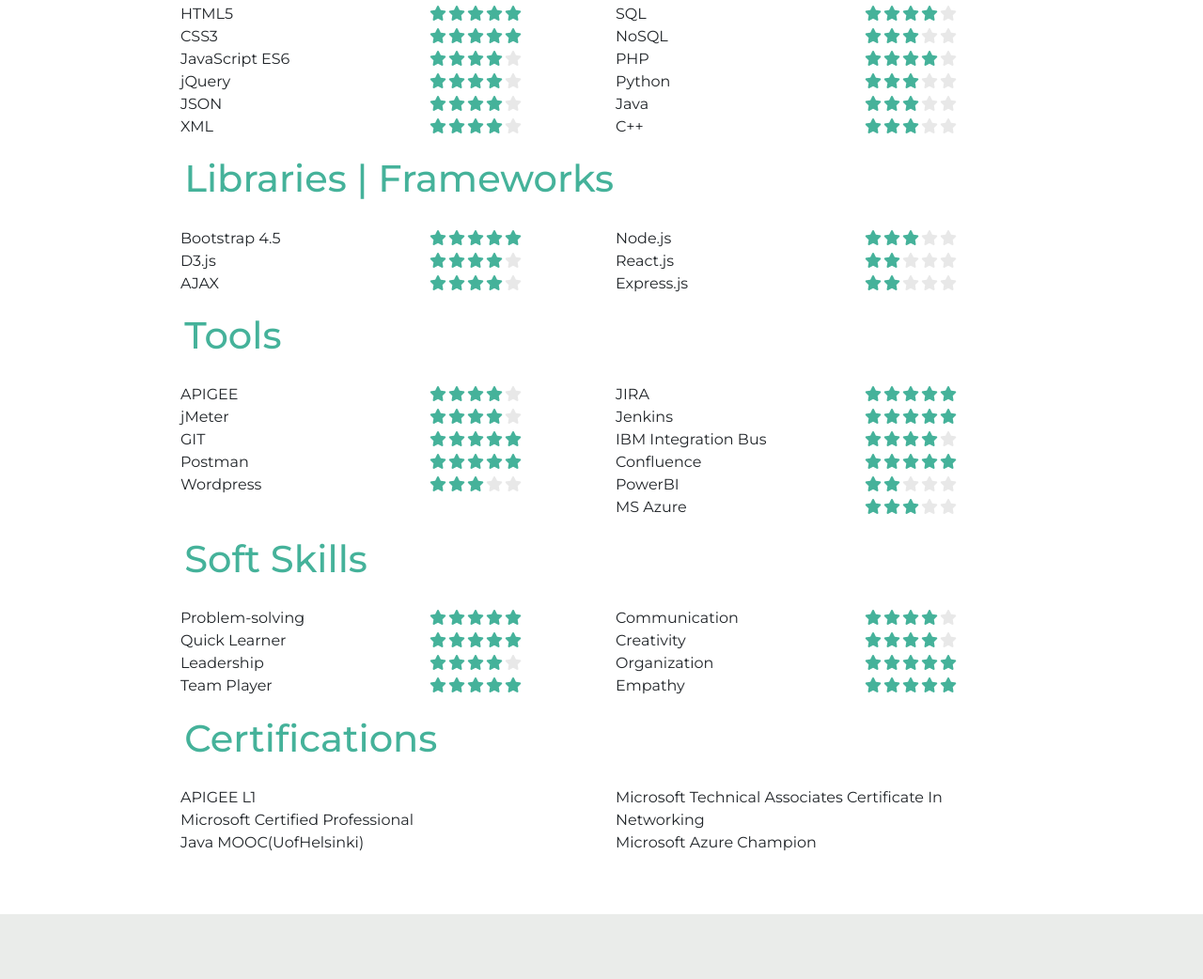
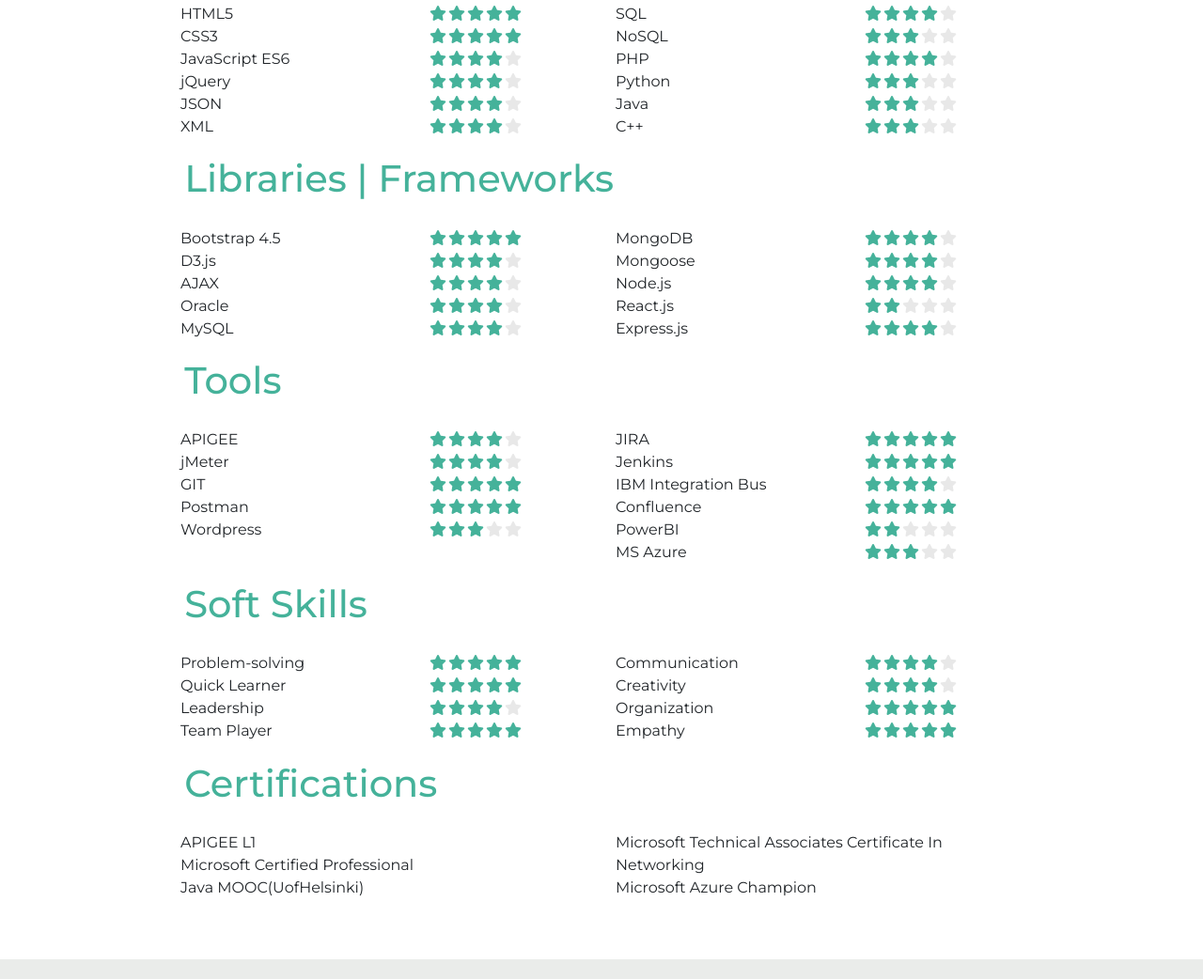
Before and after one commit to avnishpandey113/avnishpandey113.github.io, a plain HTML site: page index.html in a window 1280 px wide. Shown: the part 2467-3509 px from the top of the page at 94% size. Drawn offline with nearby package versions, Linux system fonts and the light colour scheme.

Commit message:
Skill updated

```diff
--- a/index.html
+++ b/index.html
@@ -377,17 +377,57 @@
                     ><i class="fas fa-star"></i>
                   </span>
                 </li>
+                <li class="skill-item">
+                  <span class="skill-name">Oracle</span>
+                  <span class="skill-level">
+                    <i class="fas fa-star filled"></i
+                    ><i class="fas fa-star filled"></i
+                    ><i class="fas fa-star filled"></i
+                    ><i class="fas fa-star filled"></i
+                    ><i class="fas fa-star"></i>
+                  </span>
+                </li>
+                <li class="skill-item">
+                  <span class="skill-name">MySQL</span>
+                  <span class="skill-level">
+                    <i class="fas fa-star filled"></i
+                    ><i class="fas fa-star filled"></i
+                    ><i class="fas fa-star filled"></i
+                    ><i class="fas fa-star filled"></i
+                    ><i class="fas fa-star"></i>
+                  </span>
+                </li>
               </ul>
             </div>
             <div class="col-lg-6">
               <ul class="skill-list">
+                <li class="skill-item">
+                  <span class="skill-name">MongoDB</span>
+                  <span class="skill-level">
+                    <i class="fas fa-star filled"></i
+                    ><i class="fas fa-star filled"></i
+                    ><i class="fas fa-star filled"></i
+                    ><i class="fas fa-star filled"></i
+                    ><i class="fas fa-star"></i>
+                  </span>
+                </li>
+                <li class="skill-item">
+                  <span class="skill-name">Mongoose</span>
+                  <span class="skill-level">
+                    <i class="fas fa-star filled"></i
+                    ><i class="fas fa-star filled"></i
+                    ><i class="fas fa-star filled"></i
+                    ><i class="fas fa-star filled"></i
+                    ><i class="fas fa-star"></i>
+                  </span>
+                </li>
                 <li class="skill-item">
                   <span class="skill-name">Node.js</span>
                   <span class="skill-level">
                     <i class="fas fa-star filled"></i
                     ><i class="fas fa-star filled"></i
                     ><i class="fas fa-star filled"></i
-                    ><i class="fas fa-star"></i><i class="fas fa-star"></i>
+                    ><i class="fas fa-star filled"></i><i class="fas fa-star"></i>
                   </span>
                 </li>
                 <li class="skill-item">
@@ -404,7 +444,7 @@
                   <span class="skill-level">
                     <i class="fas fa-star filled"></i
                     ><i class="fas fa-star filled"></i
-                    ><i class="fas fa-star"></i><i class="fas fa-star"></i
+                    ><i class="fas fa-star filled"></i><i class="fas fa-star filled"></i
                     ><i class="fas fa-star"></i>
                   </span>
                 </li>
```
